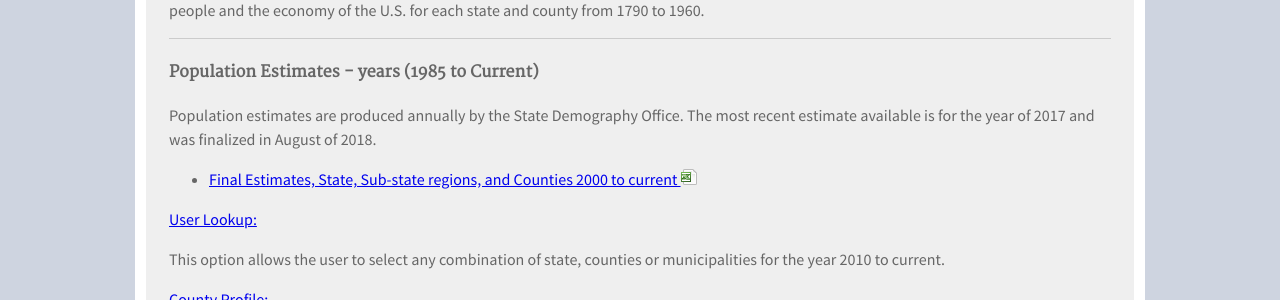
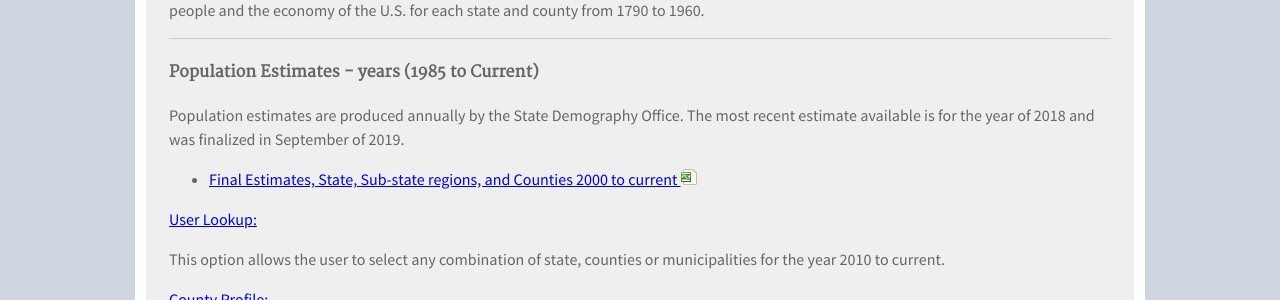
Before and after one commit to TBleess/Website_New, a Jekyll site: the page built from pages/1_Population/population-totals-colorado-substate.md, in a window 1280 px wide. Shown: the part 534-834 px from the top of the page. Built offline with Jekyll 4.4.1, drawn with Linux system fonts in a browser that asks for light colours.

Commit message:
Update year of most recent estimate

```diff
--- a/pages/1_Population/population-totals-colorado-substate.md
+++ b/pages/1_Population/population-totals-colorado-substate.md
@@ -22,7 +22,7 @@ Historical Census data can also be obtained through the [National Historical Geo
 
 #### Population Estimates - years (1985 to Current)
 
-Population estimates are produced annually by the State Demography Office. The most recent estimate available is for the year of 2017 and was finalized in August of 2018.
+Population estimates are produced annually by the State Demography Office. The most recent estimate available is for the year of 2018 and was finalized in September of 2019.
 
 - [Final Estimates, State, Sub-state regions, and Counties 2000 to current ![xls](/images/page_white_excel.png 'download xls file')](https://drive.google.com/uc?export=download&id=1twwLftSlyrA1L6hzfxjueg8F1ohuCaNt)
 
```
